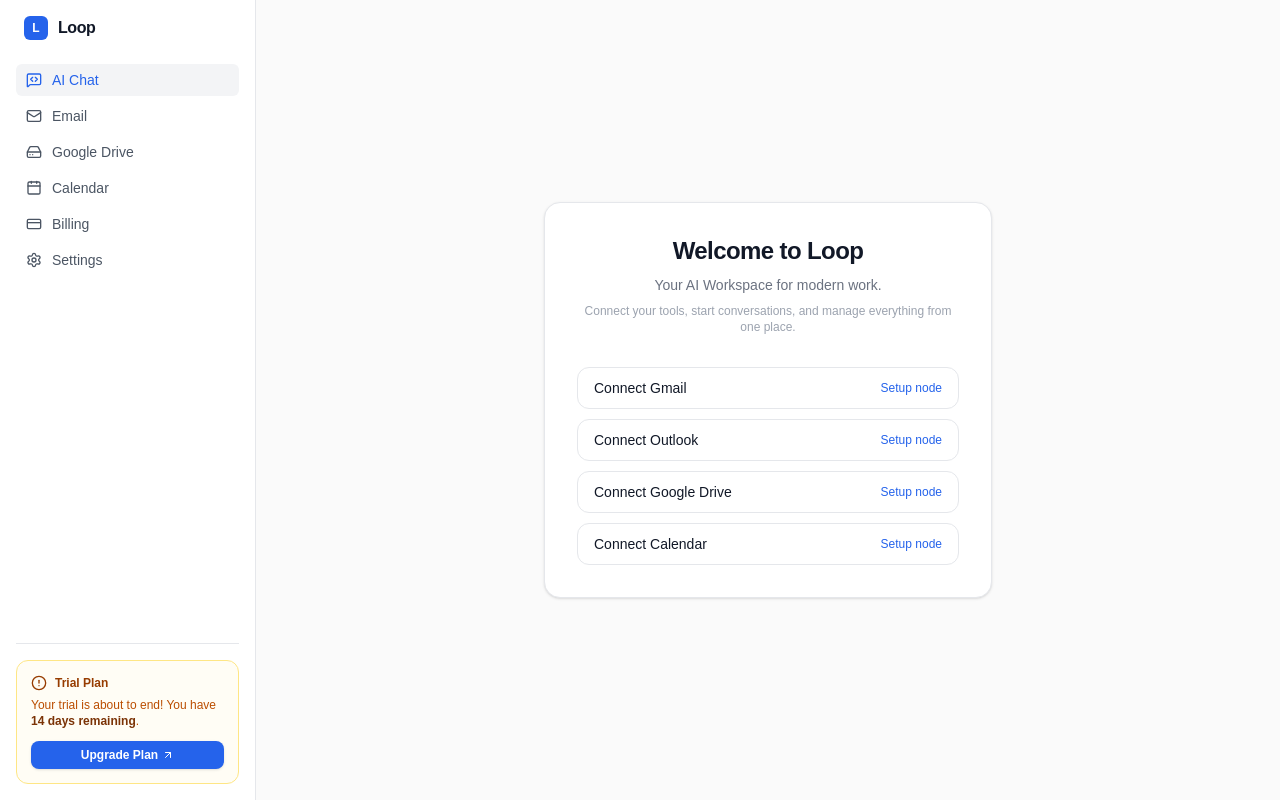
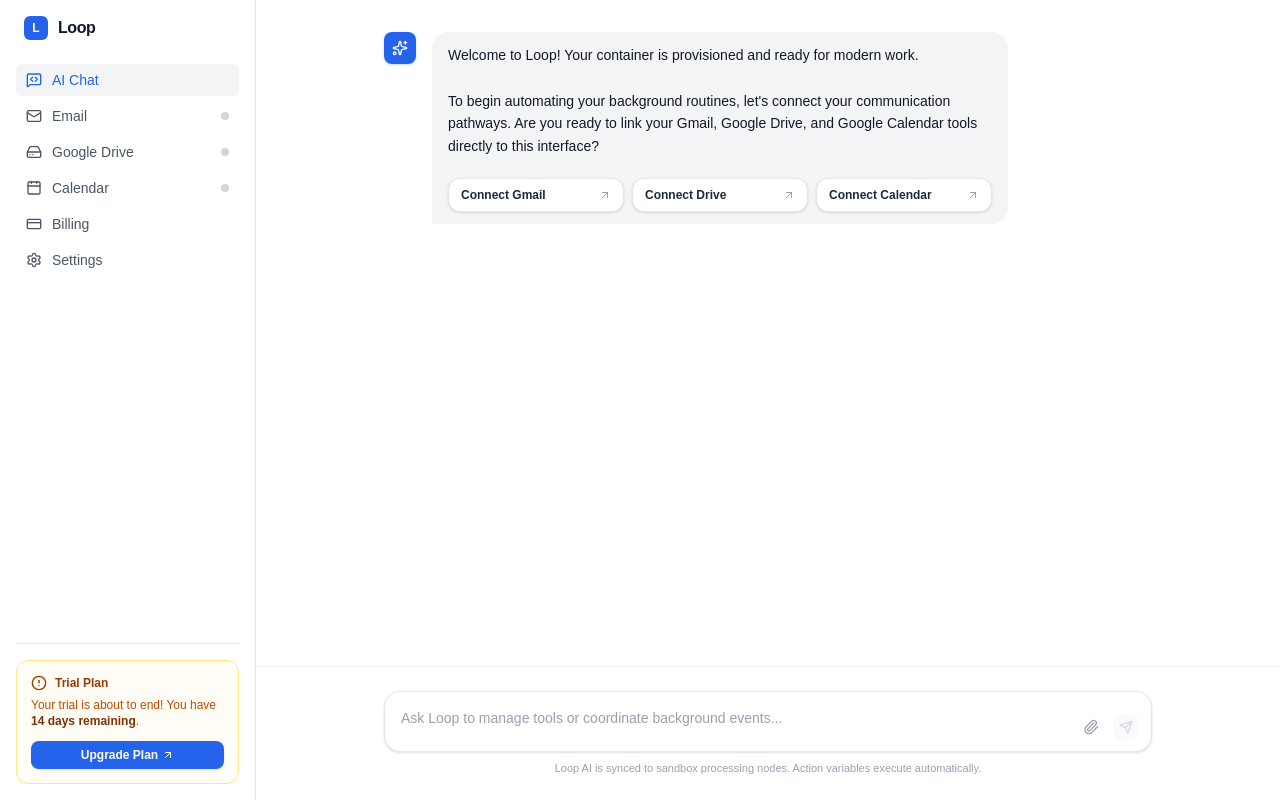
Before and after one commit to aminfxjamal-netizen/loopv1, a Next.js app: page /workspace in a window 1280 px wide. Built offline with nearby package versions, Linux system fonts and the light colour scheme.

Commit message:
Design: Complete connection synchronization handlers for pristine interactive workspace stream

```diff
--- a/app/workspace/page.tsx
+++ b/app/workspace/page.tsx
@@ -1,6 +1,6 @@
 'use client';
 
-import React, { useState } from 'react';
+import React, { useState, useRef, useEffect } from 'react';
 import {
   LayoutDashboard,
   MessageSquareCode,
@@ -8,30 +8,109 @@ import {
   HardDrive,
   Calendar,
   Settings,
+  Send,
   Sparkles,
   AlertCircle,
   CheckCircle2,
-  ArrowUpRight
+  ArrowUpRight,
+  Paperclip,
+  User
 } from 'lucide-react';
 
-// Define our strict plan types
 type UserPlan = 'Free Trial' | 'Basic' | 'Pro';
 
+interface Message {
+  id: string;
+  role: 'user' | 'assistant';
+  content: string;
+  timestamp: string;
+  integrationKey?: 'gmail' | 'drive' | 'calendar';
+}
+
 export default function LoopWorkspace() {
-  const [activeTab, setActiveTab] = useState<string>('dashboard');
-
-  // Change this state to test: 'Free Trial', 'Basic', or 'Pro'
   const [currentPlan, setCurrentPlan] = useState<UserPlan>('Free Trial');
   const [daysRemaining, setDaysRemaining] = useState<number>(14);
+  const [chatInput, setChatInput] = useState<string>('');
+
+  // Clean individual tool state trackers
+  const [isGmailConnected, setIsGmailConnected] = useState<boolean>(false);
+  const [isDriveConnected, setIsDriveConnected] = useState<boolean>(false);
+  const [isCalendarConnected, setIsCalendarConnected] = useState<boolean>(false);
+
+  // Core Onboarding Conversation Flow array
+  const [chatMessages, setChatMessages] = useState<Message[]>([
+    {
+      id: 'init-onboarding',
+      role: 'assistant',
+      content: "Welcome to Loop! Your container is provisioned and ready for modern work.\n\nTo begin automating your background routines, let's connect your communication pathways. Are you ready to link your Gmail, Google Drive, and Google Calendar tools directly to this interface?",
+      timestamp: 'Just now'
+    }
+  ]);
+
+  const messagesEndRef = useRef<HTMLDivElement>(null);
+
+  useEffect(() => {
+    messagesEndRef.current?.scrollIntoView({ behavior: 'smooth' });
+  }, [chatMessages]);
+
+  // Dedicated, robust connection pipeline activations
+  const handleConnectTool = (tool: 'gmail' | 'drive' | 'calendar') => {
+    let toolName = '';
+
+    if (tool === 'gmail') {
+      if (isGmailConnected) return;
+      setIsGmailConnected(true);
+      toolName = 'Gmail Stream';
+    } else if (tool === 'drive') {
+      if (isDriveConnected) return;
+      setIsDriveConnected(true);
+      toolName = 'Google Drive Indexer';
+    } else if (tool === 'calendar') {
+      if (isCalendarConnected) return;
+      setIsCalendarConnected(true);
+      toolName = 'Google Calendar Core';
+    }
+
+    setChatMessages(prev => [
+      ...prev,
+      {
+        id: crypto.randomUUID(),
+        role: 'assistant',
+        content: `⚡ **${toolName} Handshake Successful!** Your integration node is now fully authenticated and synchronized with the workspace. ready to listen for automation loops.`,
+        timestamp: new Date().toLocaleTimeString([], { hour: '2-digit', minute: '2-digit' })
+      }
+    ]);
+  };
+
+  const handleSendMessage = (e: React.FormEvent) => {
+    e.preventDefault();
+    if (!chatInput.trim()) return;
+
+    const userMsg = chatInput;
+    setChatMessages(prev => [...prev, {
+      id: crypto.randomUUID(),
+      role: 'user',
+      content: userMsg,
+      timestamp: new Date().toLocaleTimeString([], { hour: '2-digit', minute: '2-digit' })
+    }]);
+    setChatInput('');
+
+    setTimeout(() => {
+      setChatMessages(prev => [...prev, {
+        id: crypto.randomUUID(),
+        role: 'assistant',
+        content: `🤖 Action logged: "${userMsg}". Parsing message vectors against your workspace parameters...`,
+        timestamp: new Date().toLocaleTimeString([], { hour: '2-digit', minute: '2-digit' })
+      }]);
+    }, 700);
+  };
 
   return (
-    <div className="flex h-screen w-screen bg-[#FFFFFF] font-sans antialiased text-[#111827]">
+    <div className="flex h-screen w-screen bg-[#FFFFFF] font-sans antialiased text-[#111827] overflow-hidden">
 
       {/* ================= SIDEBAR COMPONENT ================= */}
       <aside className="w-64 border-r border-[#E5E7EB] flex flex-col justify-between bg-[#FFFFFF] p-4 shrink-0 select-none">
         <div className="flex flex-col space-y-6">
-
-          {/* Logo */}
           <div className="flex items-center space-x-2.5 px-2">
             <div className="h-6 w-6 rounded-md bg-[#2563EB] flex items-center justify-center">
               <span className="text-[#FFFFFF] text-xs font-black">L</span>
@@ -39,23 +118,40 @@ export default function LoopWorkspace() {
             <span className="text-md font-semibold tracking-tight">Loop</span>
           </div>
 
-          {/* Navigation Links */}
           <nav className="space-y-1">
             <button className="w-full flex items-center space-x-2.5 px-2.5 py-1.5 text-sm rounded-md font-medium bg-[#F3F4F6] text-[#2563EB]">
               <MessageSquareCode className="h-4 w-4" />
               <span>AI Chat</span>
             </button>
-            <button className="w-full flex items-center space-x-2.5 px-2.5 py-1.5 text-sm rounded-md font-medium text-[#4B5563] hover:bg-[#F9FAFB]">
+            <button
+              onClick={() => handleConnectTool('gmail')}
+              className="w-full flex items-center justify-between px-2.5 py-1.5 text-sm rounded-md font-medium text-[#4B5563] hover:bg-[#F9FAFB] transition-colors"
+            >
+              <div className="flex items-center space-x-2.5">
                 <Mail className="h-4 w-4" />
                 <span>Email</span>
+              </div>
+              <span className={`h-2 w-2 rounded-full transition-all duration-300 ${isGmailConnected ? 'bg-emerald-500 shadow-sm shadow-emerald-500/50' : 'bg-gray-300'}`} />
             </button>
-            <button className="w-full flex items-center space-x-2.5 px-2.5 py-1.5 text-sm rounded-md font-medium text-[#4B5563] hover:bg-[#F9FAFB]">
+            <button
+              onClick={() => handleConnectTool('drive')}
+              className="w-full flex items-center justify-between px-2.5 py-1.5 text-sm rounded-md font-medium text-[#4B5563] hover:bg-[#F9FAFB] transition-colors"
+            >
+              <div className="flex items-center space-x-2.5">
                 <HardDrive className="h-4 w-4" />
                 <span>Google Drive</span>
+              </div>
+              <span className={`h-2 w-2 rounded-full transition-all duration-300 ${isDriveConnected ? 'bg-emerald-500 shadow-sm shadow-emerald-500/50' : 'bg-gray-300'}`} />
             </button>
-            <button className="w-full flex items-center space-x-2.5 px-2.5 py-1.5 text-sm rounded-md font-medium text-[#4B5563] hover:bg-[#F9FAFB]">
+            <button
+              onClick={() => handleConnectTool('calendar')}
+              className="w-full flex items-center justify-between px-2.5 py-1.5 text-sm rounded-md font-medium text-[#4B5563] hover:bg-[#F9FAFB] transition-colors"
+            >
+              <div className="flex items-center space-x-2.5">
                 <Calendar className="h-4 w-4" />
                 <span>Calendar</span>
+              </div>
+              <span className={`h-2 w-2 rounded-full transition-all duration-300 ${isCalendarConnected ? 'bg-emerald-500 shadow-sm shadow-emerald-500/50' : 'bg-gray-300'}`} />
             </button>
             <button className="w-full flex items-center space-x-2.5 px-2.5 py-1.5 text-sm rounded-md font-medium text-[#4B5563] hover:bg-[#F9FAFB]">
               <svg xmlns="http://www.w3.org/2000/svg" width="16" height="16" viewBox="0 0 24 24" fill="none" stroke="currentColor" strokeWidth="2" className="h-4 w-4"><rect width="20" height="14" x="2" y="5" rx="2"/><line x1="2" x2="22" y1="10" y2="10"/></svg>
@@ -68,7 +164,7 @@ export default function LoopWorkspace() {
           </nav>
         </div>
 
-        {/* ================= DYNAMIC SUBSCRIPTION CARD NODE ================= */}
+        {/* Dynamic Billing Container */}
         <div className="mt-auto pt-4 border-t border-[#E5E7EB]">
           {currentPlan === 'Free Trial' && (
             <div className="p-3.5 rounded-xl border border-amber-200 bg-amber-50/50">
@@ -85,66 +181,144 @@ export default function LoopWorkspace() {
               </button>
             </div>
           )}
-
           {currentPlan === 'Basic' && (
             <div className="p-3.5 rounded-xl border border-[#E5E7EB] bg-[#FAFAFA]">
               <div className="flex items-center space-x-2 text-gray-700">
                 <CheckCircle2 className="h-4 w-4 text-emerald-500 shrink-0" />
                 <span className="text-xs font-semibold">Basic Plan Active</span>
               </div>
-              <p className="mt-1 text-[11px] text-[#6B7280]">
-                Running on core single-operator nodes. Scale your computing infrastructure anytime.
-              </p>
               <button className="mt-3 w-full inline-flex items-center justify-center space-x-1 px-3 py-1.5 text-xs font-semibold text-[#2563EB] bg-white border border-[#E5E7EB] hover:bg-[#F9FAFB] rounded-lg transition-colors">
                 <span>Upgrade to Pro</span>
                 <ArrowUpRight className="h-3 w-3" />
               </button>
             </div>
           )}
-
           {currentPlan === 'Pro' && (
             <div className="p-3.5 rounded-xl border border-indigo-100 bg-indigo-50/30">
               <div className="flex items-center space-x-2 text-indigo-900">
                 <Sparkles className="h-4 w-4 text-indigo-600 shrink-0" />
                 <span className="text-xs font-bold tracking-tight">Loop Pro Activated</span>
               </div>
-              <p className="mt-1 text-[11px] text-indigo-700/90">
-                Unrestricted enterprise pipeline container. All autonomous loops active.
-              </p>
             </div>
           )}
         </div>
       </aside>
 
-      {/* ================= MAIN CONTENT WORKSPACE ================= */}
-      <main className="flex-1 flex flex-col items-center justify-center p-8 bg-[#FAFAFA]">
-        <div className="max-w-md w-full text-center space-y-6 bg-white p-8 rounded-2xl border border-[#E5E7EB] shadow-sm">
-          <div className="space-y-2">
-            <h1 className="text-2xl font-bold tracking-tight text-[#111827]">Welcome to Loop</h1>
-            <p className="text-sm text-[#6B7280]">Your AI Workspace for modern work.</p>
-            <p className="text-xs text-[#9CA3AF]">Connect your tools, start conversations, and manage everything from one place.</p>
+      {/* ================= WORKSPACE AI CHAT INTERFACE ================= */}
+      <main className="flex-1 flex flex-col h-full bg-[#FFFFFF] overflow-hidden relative">
+
+        {/* Chat Stream Window */}
+        <div className="flex-1 overflow-y-auto p-8 space-y-6 pb-36">
+          <div className="max-w-3xl mx-auto space-y-6">
+            {chatMessages.map((msg) => (
+              <div key={msg.id} className={`flex space-x-4 ${msg.role === 'user' ? 'justify-end' : 'justify-start'}`}>
+
+                {msg.role === 'assistant' && (
+                  <div className="h-8 w-8 rounded-lg bg-[#2563EB] flex items-center justify-center shrink-0 shadow-sm shadow-[#2563EB]/20">
+                    <Sparkles className="h-4 w-4 text-white" />
+                  </div>
+                )}
+
+                <div className={`max-w-xl rounded-2xl px-4 py-3 text-sm leading-relaxed whitespace-pre-wrap ${
+                  msg.role === 'user'
+                    ? 'bg-[#2563EB] text-white rounded-br-none shadow-sm'
+                    : 'bg-[#F3F4F6] text-[#111827] rounded-bl-none'
+                }`}>
+                  {msg.content}
+
+                  {/* Inline interactive prompt buttons inside the initial onboarding greeting block */}
+                  {msg.id === 'init-onboarding' && (!isGmailConnected || !isDriveConnected || !isCalendarConnected) && (
+                    <div className="mt-4 grid grid-cols-1 sm:grid-cols-3 gap-2 pt-1">
+                      <button
+                        disabled={isGmailConnected}
+                        onClick={() => handleConnectTool('gmail')}
+                        className={`border font-semibold px-3 py-2 rounded-xl text-xs flex items-center justify-between transition-all shadow-sm ${
+                          isGmailConnected
+                            ? 'bg-gray-100 border-gray-200 text-gray-400 cursor-not-allowed'
+                            : 'bg-white hover:bg-gray-50 border-gray-200 text-gray-800'
+                        }`}
+                      >
+                        <span>{isGmailConnected ? 'Gmail Connected' : 'Connect Gmail'}</span>
+                        <ArrowUpRight className="h-3 w-3 text-gray-400" />
+                      </button>
+
+                      <button
+                        disabled={isDriveConnected}
+                        onClick={() => handleConnectTool('drive')}
+                        className={`border font-semibold px-3 py-2 rounded-xl text-xs flex items-center justify-between transition-all shadow-sm ${
+                          isDriveConnected
+                            ? 'bg-gray-100 border-gray-200 text-gray-400 cursor-not-allowed'
+                            : 'bg-white hover:bg-gray-50 border-gray-200 text-gray-800'
+                        }`}
+                      >
+                        <span>{isDriveConnected ? 'Drive Connected' : 'Connect Drive'}</span>
+                        <ArrowUpRight className="h-3 w-3 text-gray-400" />
+                      </button>
+
+                      <button
+                        disabled={isCalendarConnected}
+                        onClick={() => handleConnectTool('calendar')}
+                        className={`border font-semibold px-3 py-2 rounded-xl text-xs flex items-center justify-between transition-all shadow-sm ${
+                          isCalendarConnected
+                            ? 'bg-gray-100 border-gray-200 text-gray-400 cursor-not-allowed'
+                            : 'bg-white hover:bg-gray-50 border-gray-200 text-gray-800'
+                        }`}
+                      >
+                        <span>{isCalendarConnected ? 'Calendar Connected' : 'Connect Calendar'}</span>
+                        <ArrowUpRight className="h-3 w-3 text-gray-400" />
+                      </button>
+                    </div>
+                  )}
                 </div>
 
-          {/* Action Integration Flow Grid */}
-          <div className="grid grid-cols-1 gap-2.5 pt-2">
-            <button className="flex items-center justify-between px-4 py-2.5 text-sm font-medium border border-[#E5E7EB] rounded-xl hover:bg-[#F9FAFB] transition-colors">
-              <span>Connect Gmail</span>
-              <span className="text-xs text-[#2563EB]">Setup node</span>
+                {msg.role === 'user' && (
+                  <div className="h-8 w-8 rounded-lg bg-[#F3F4F6] border border-[#E5E7EB] flex items-center justify-center shrink-0">
+                    <User className="h-4 w-4 text-[#4B5563]" />
+                  </div>
+                )}
+
+              </div>
+            ))}
+            <div ref={messagesEndRef} />
+          </div>
+        </div>
+
+        {/* Input Bar Structure */}
+        <div className="absolute bottom-0 left-0 right-0 bg-gradient-to-t from-white via-white to-transparent pt-6 pb-6 px-8 border-t border-gray-100">
+          <div className="max-w-3xl mx-auto">
+            <form onSubmit={handleSendMessage} className="relative bg-white rounded-2xl border border-gray-200 shadow-sm focus-within:border-[#2563EB] focus-within:ring-1 focus-within:ring-[#2563EB] transition-all">
+              <textarea
+                value={chatInput}
+                onChange={(e) => setChatInput(e.target.value)}
+                onKeyDown={(e) => {
+                  if (e.key === 'Enter' && !e.shiftKey) {
+                    e.preventDefault();
+                    handleSendMessage(e);
+                  }
+                }}
+                placeholder="Ask Loop to manage tools or coordinate background events..."
+                className="w-full resize-none bg-transparent py-4 pl-4 pr-16 text-sm text-[#111827] placeholder-gray-400 focus:outline-none h-[52px] overflow-hidden"
+              />
+
+              <div className="absolute right-3 bottom-2.5 flex items-center space-x-2">
+                <button type="button" className="p-1.5 text-gray-400 hover:text-gray-600 rounded-lg transition-colors">
+                  <Paperclip className="h-4 w-4" />
                 </button>
-            <button className="flex items-center justify-between px-4 py-2.5 text-sm font-medium border border-[#E5E7EB] rounded-xl hover:bg-[#F9FAFB] transition-colors">
-              <span>Connect Outlook</span>
-              <span className="text-xs text-[#2563EB]">Setup node</span>
-            </button>
-            <button className="flex items-center justify-between px-4 py-2.5 text-sm font-medium border border-[#E5E7EB] rounded-xl hover:bg-[#F9FAFB] transition-colors">
-              <span>Connect Google Drive</span>
-              <span className="text-xs text-[#2563EB]">Setup node</span>
-            </button>
-            <button className="flex items-center justify-between px-4 py-2.5 text-sm font-medium border border-[#E5E7EB] rounded-xl hover:bg-[#F9FAFB] transition-colors">
-              <span>Connect Calendar</span>
-              <span className="text-xs text-[#2563EB]">Setup node</span>
+                <button
+                  type="submit"
+                  disabled={!chatInput.trim()}
+                  className={`p-1.5 rounded-lg transition-all ${chatInput.trim() ? 'bg-[#2563EB] text-white shadow-sm' : 'text-gray-300 bg-gray-50'}`}
+                >
+                  <Send className="h-3.5 w-3.5" />
                 </button>
               </div>
+            </form>
+            <p className="text-[11px] text-center text-gray-400 mt-2">
+              Loop AI is synced to sandbox processing nodes. Action variables execute automatically.
+            </p>
           </div>
+        </div>
+
       </main>
     </div>
   );
```
Lines whose indentation alone changed are shown as unchanged.
